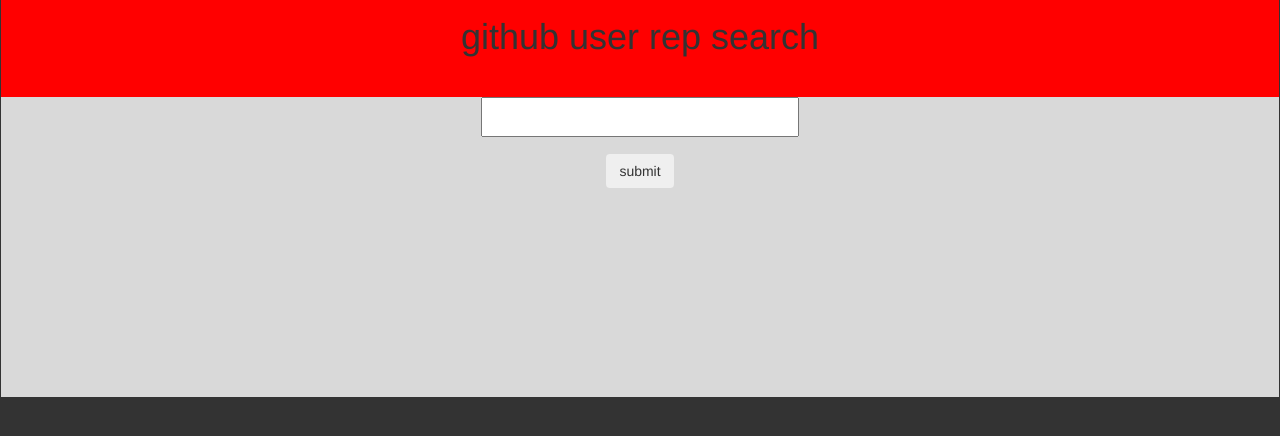
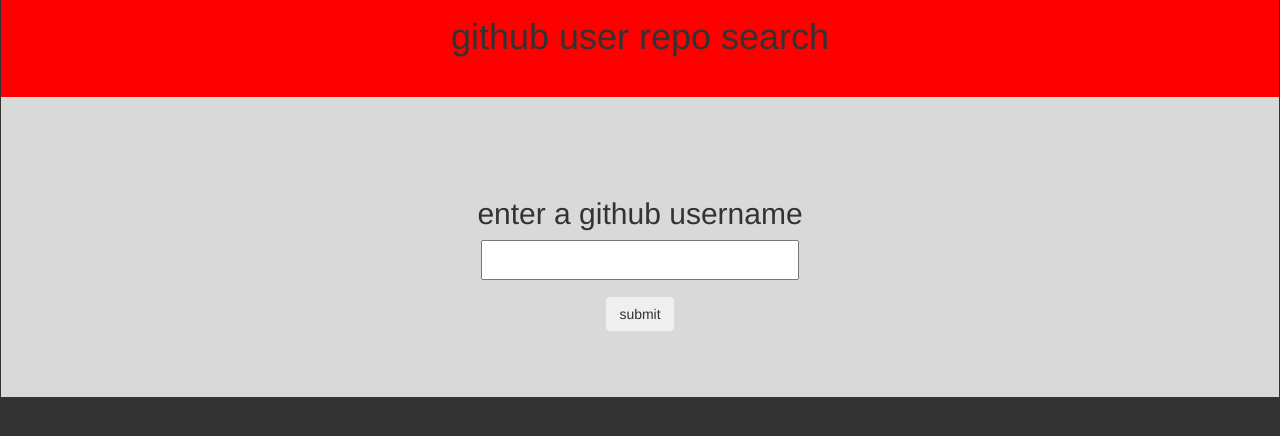
Before and after one commit to GarrettLeePrice/Javascript-repoLookup, a website with bundled scripts: page index.html in a window 1280 px wide. Shown: the part 504-940 px from the top of the page. Built offline with nearby package versions, Linux system fonts and the light colour scheme.

Commit message:
center input/submit button in flexbox, add text above input

```diff
--- a/index.html
+++ b/index.html
@@ -13,13 +13,14 @@
     <div id="flexbox">
       <div id="flex1">
         <img src="../img/github-logo-icon-2.png"/>
-        <h1>github user rep search</h1>
+        <h1>github user repo search</h1>
       </div>
 
       <div id="flex2">
       <form id="searchName">
       <div class="form-group">
-        <input id="userName" type="text" >
+        <h2>enter a github username</h2>
+        <input id="userName" type="text">
       </div>
       <button class="btn" type="submit" id="submitName">submit</button>
     </form>
--- a/scss/styles.scss
+++ b/scss/styles.scss
@@ -1,7 +1,9 @@
 ol {
   list-style: none;
 }
-
+.form-group {
+  margin-top: 100px;
+}
 #flexbox {
   display: flex;
   flex-direction: column;
@@ -10,6 +12,7 @@
   background: #333;
   margin: 0 auto;
   padding: 1px;
+
 }
 
 #flex1 {
@@ -31,6 +34,10 @@
   text-align: center;
   font-size: 18pt;
   height: 300px;
+  align-items: center;
+  justify-content: center;
+
+
 }
 
 #flex3 {
```
Also changed, not shown: build/css/styles.css.
